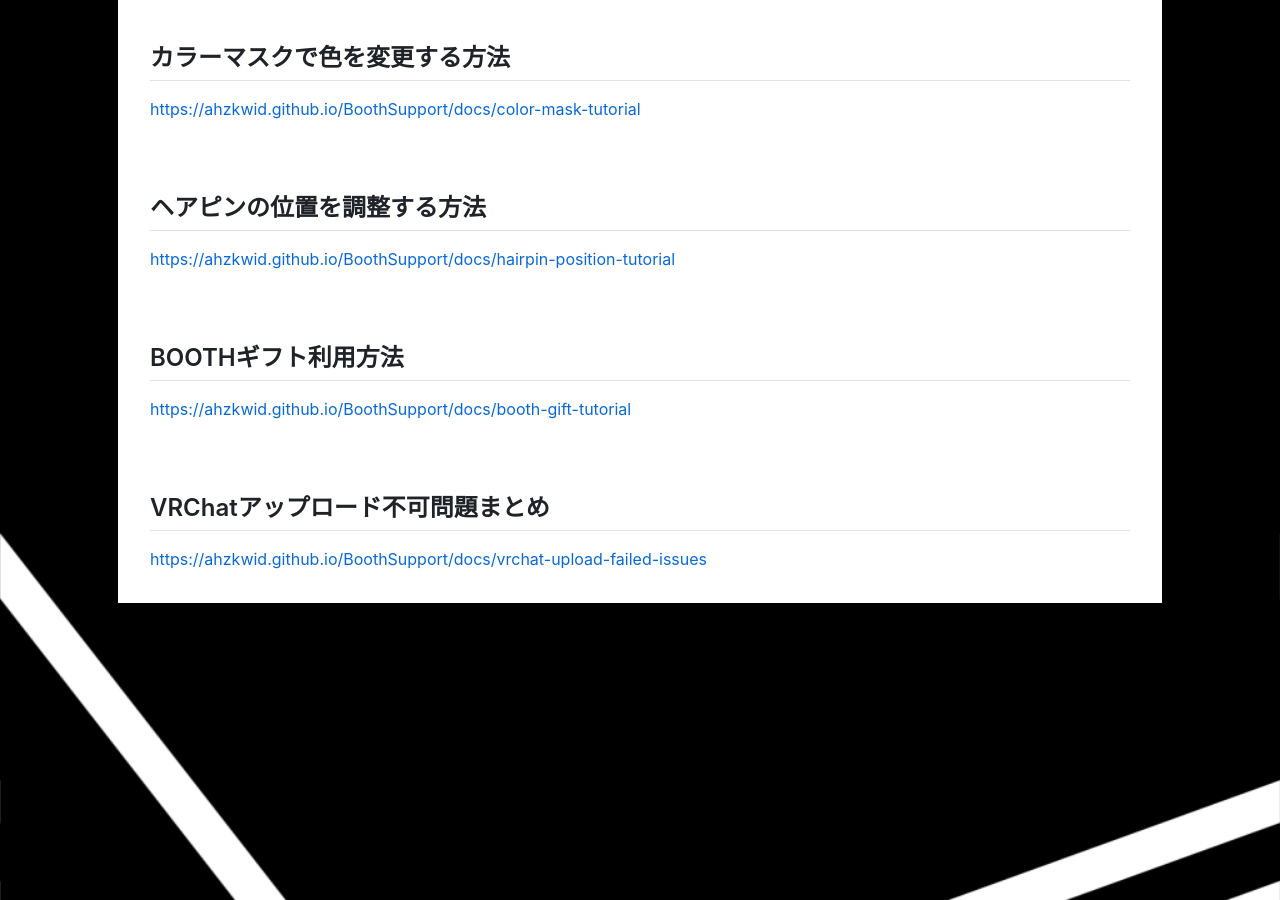
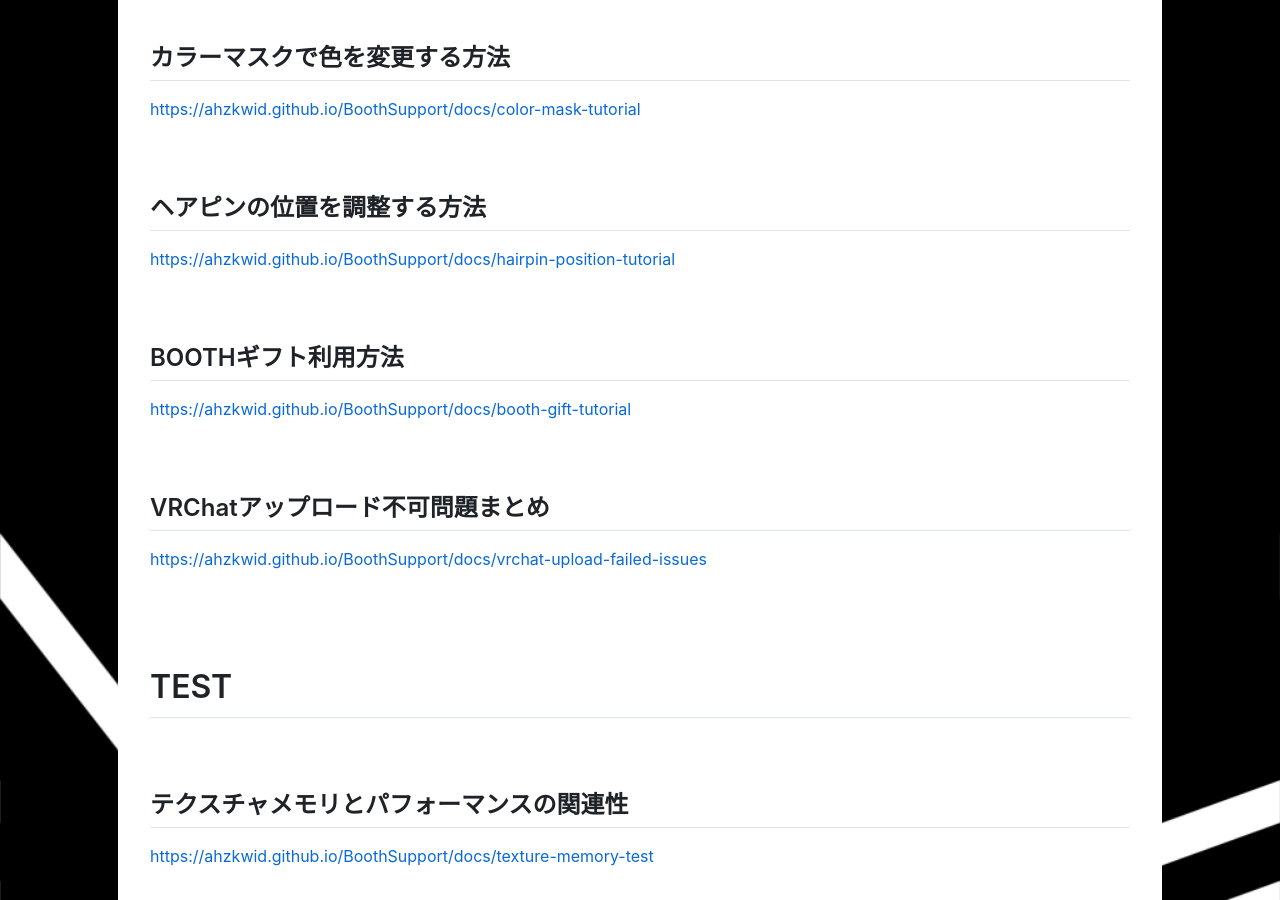
Before and after one commit to ahzkwid/BoothSupport, a Jekyll site: the page built from docs/index.md, in a window 1280 px wide and 900 px high, scrolled down 1135 px. Built offline with Jekyll 4.4.1, drawn with Linux system fonts in a browser that asks for light colours; nearby versions of some CDN libraries; our own code applies the rules of GitHub Pages for plain Markdown files.

Commit message:
Update index.md

```diff
--- a/docs/index.md
+++ b/docs/index.md
@@ -22,3 +22,12 @@
 
 ## VRChatアップロード不可問題まとめ
 [https://ahzkwid.github.io/BoothSupport/docs/vrchat-upload-failed-issues](https://ahzkwid.github.io/BoothSupport/docs/vrchat-upload-failed-issues)
+
+
+
+
+
+# TEST
+
+## テクスチャメモリとパフォーマンスの関連性
+[https://ahzkwid.github.io/BoothSupport/docs/texture-memory-test](https://ahzkwid.github.io/BoothSupport/docs/texture-memory-test)
```
